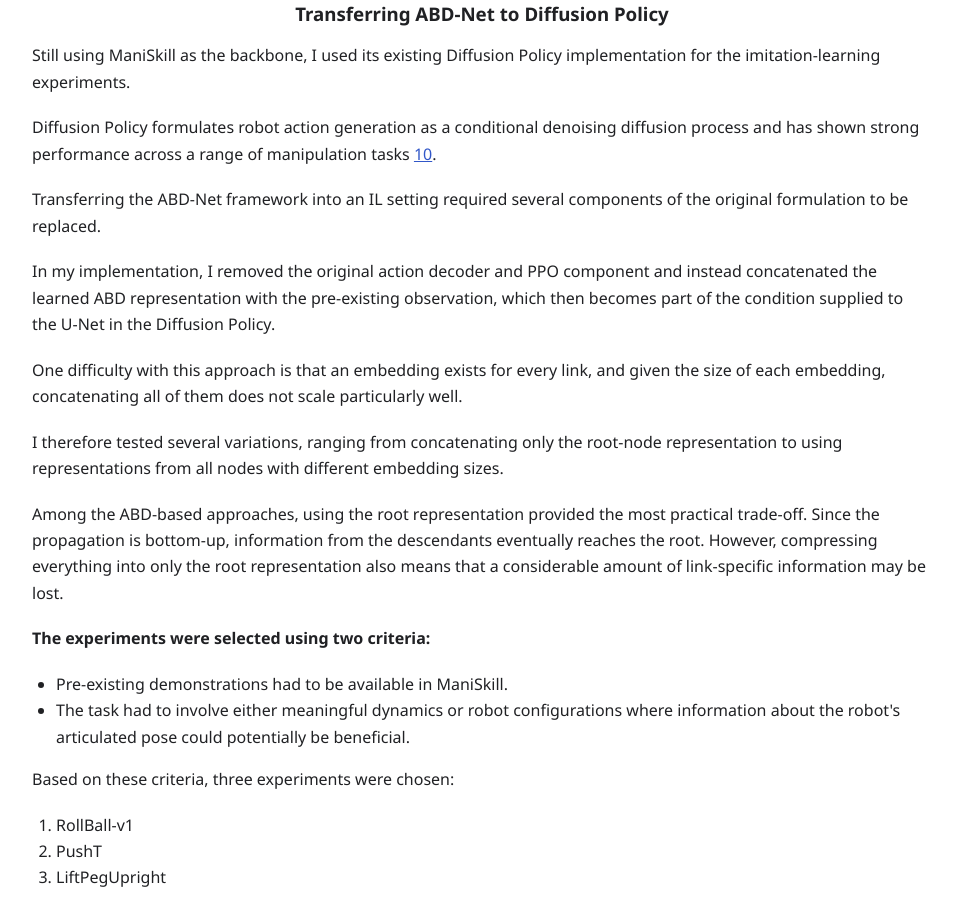
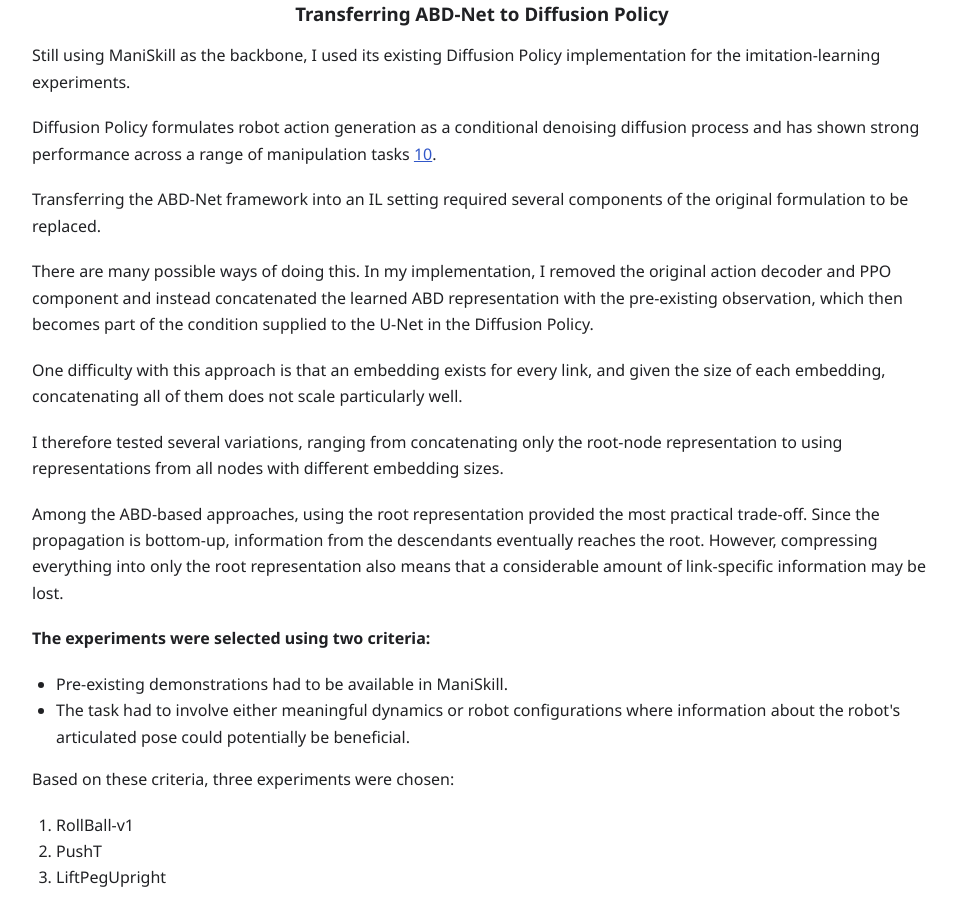
Before and after one commit to RoadToMind/Graph-Overdose, a Jekyll site: the page built from docs/index.md, in a window 1280 px wide and 900 px high, scrolled down 4809 px. Shown: the whole window, without its empty margins (158-1115 px from the left). Built offline with Jekyll 4.4.1, drawn with Linux system fonts in a browser that asks for light colours; some web fonts are replaced.

Commit message:
Restore RL to IL transition prose

```diff
--- a/docs/index.md
+++ b/docs/index.md
@@ -136,6 +136,7 @@ Transferring the ABD-Net framework into an IL setting required several component
 
 <!-- RL-to-IL / ABD-Net + Diffusion Policy architecture figure goes here -->
 
+There are many possible ways of doing this.
 In my implementation, I removed the original action decoder and PPO component and instead concatenated the learned ABD representation with the pre-existing observation, which then becomes part of the condition supplied to the U-Net in the Diffusion Policy.
 
 One difficulty with this approach is that an embedding exists for every link, and given the size of each embedding, concatenating all of them does not scale particularly well.
```
